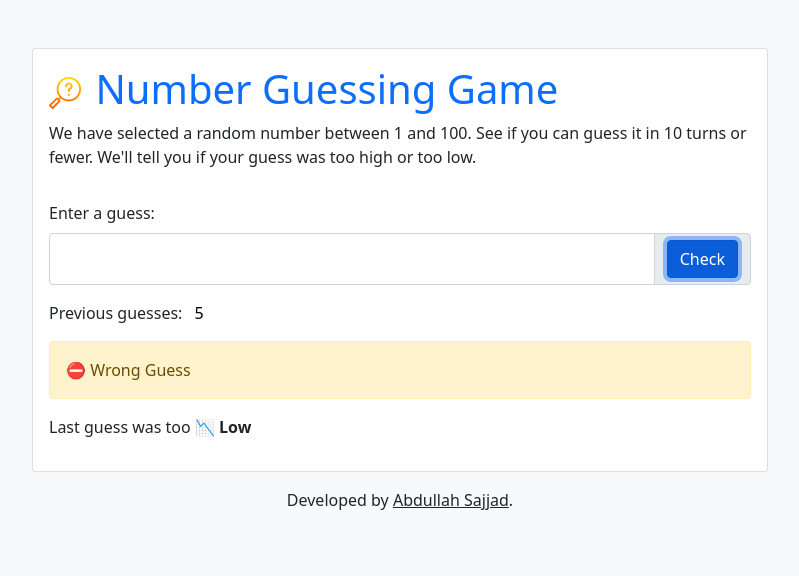
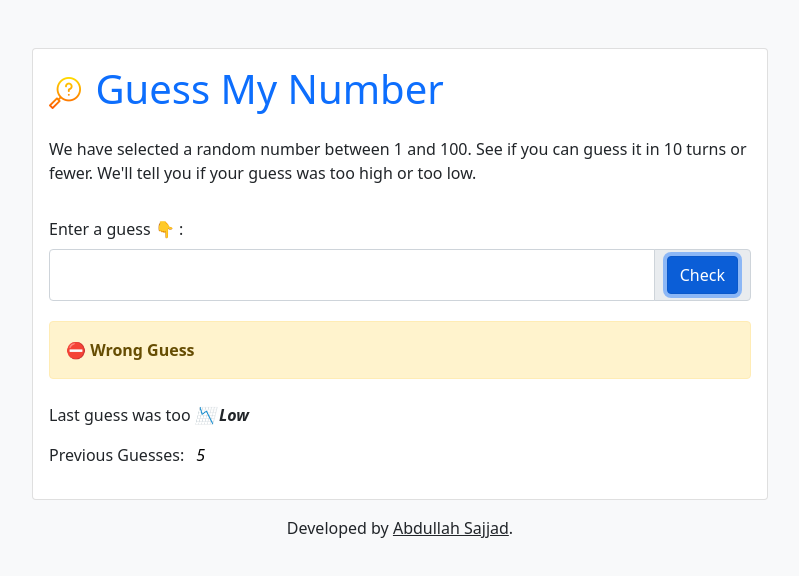
Before and after one commit to Abdullah-Sajjad026/number-guessing-game, a plain HTML site: page index.html in a window 1280 px wide. Both pictures are taken after typing "5" into the empty fields and a click on the input "Check". Shown: the whole page, without its empty margins (240-1039 px from the left). Drawn offline with nearby package versions, Linux system fonts and the light colour scheme.

Commit message:
customized

```diff
--- a/app.js
+++ b/app.js
@@ -2,6 +2,7 @@
 const form = document.querySelector('.number-form');
 const numberInput = document.querySelector('#number-input');
 const guesses = document.querySelector('#guesses');
+const previousPara = document.querySelector('.previous-para');
 const hint = document.querySelector('#hint');
 const alertBox = document.querySelector('#alertBox');
 const hintPara = document.querySelector('.hint-para');
@@ -20,6 +21,8 @@ let guessList = ' ';
 
 function generateResult(e) {
     ++guessCount;
+
+    previousPara.classList.remove('d-none');
 
     const userGuess = Number(numberInput.value);
     numberInput.value = '';
--- a/index.html
+++ b/index.html
@@ -30,12 +30,13 @@
                     <h1 class="text-primary">
                         <img style="width: 2rem; height: 2rem;" class="me-1 align-center" src="icon.png"
                             alt="number guessing game icon">
-                        Number Guessing Game</h1>
-                    <p>We have selected a random number between 1 and 100. See if you can guess it in 10 turns or fewer.
+                        Guess My Number</h1>
+                    <p class="my-3">We have selected a random number between 1 and 100. See if you can guess it in 10
+                        turns or fewer.
                         We'll tell you if your guess was too high or too low.</p>
                     <form class="number-form">
                         <div class="my-3">
-                            <label for="number-input" class="form-label">Enter a guess:</label>
+                            <label for="number-input" class="form-label">Enter a guess 👇 :</label>
                             <div class="input-group">
                                 <input type="number" id="number-input" class="form-control">
                                 <span class="input-group-text"><input type="submit" value="Check"
@@ -44,13 +45,14 @@
                         </div>
                     </form>
                     <div class="results">
-                        <p class="previous-para">Previous guesses: <span class="text-black ps-2" id="guesses"></span>
-                        </p>
-                        <div class="alert alert-dark" id="alertBox" role="alert">
+                        <div class="alert alert-dark fw-bold mt-1" id="alertBox" role="alert">
                             Let's see how well you do!
                         </div>
-                        <p class="hint-para d-none">Last guess was too <span class="text-dark fw-bolder"
-                                id="hint"></span>
+                        <p class="hint-para mt-4 mb-3 d-none">Last guess was too <span
+                                class="text-dark fw-bolder fst-italic" id="hint"></span>
+                        </p>
+                        <p class="previous-para d-none"> Previous Guesses: <span class="text-black ps-2 fst-italic"
+                                id="guesses"></span>
                         </p>
                         <a class="btn btn-primary d-none" id="play-again-btn">Play Again!</a>
                     </div>
```
